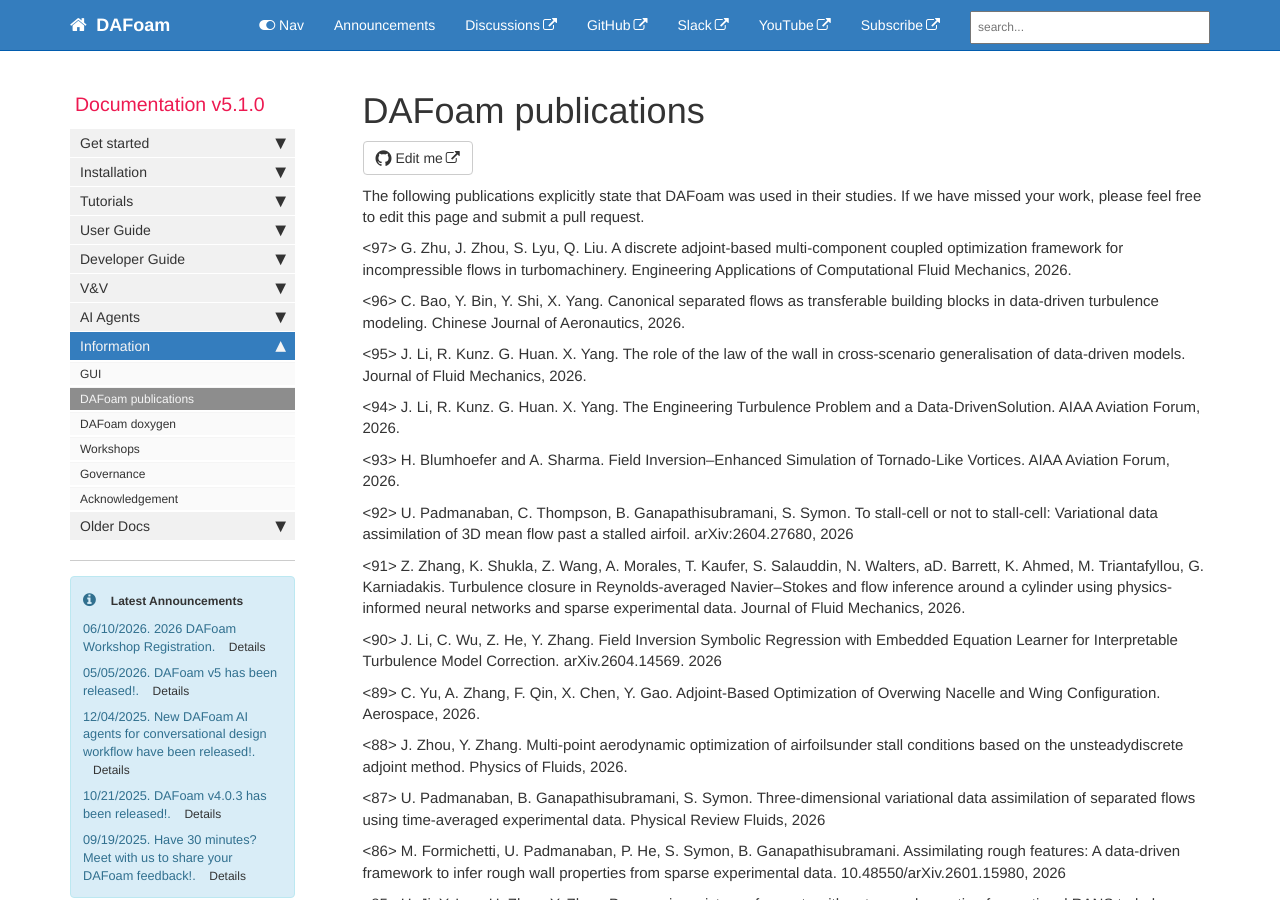
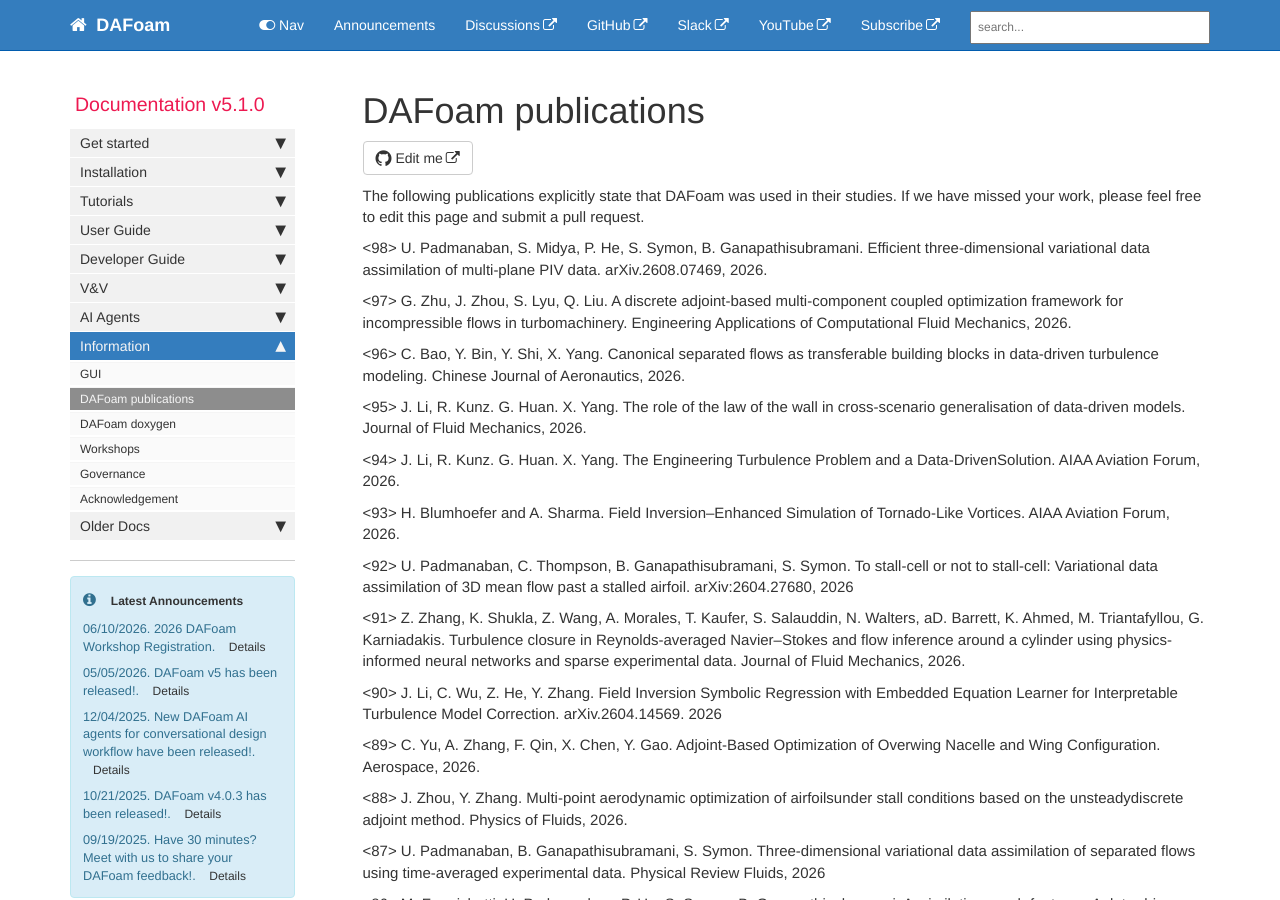
Before and after one commit to DAFoam/DAFoam.github.io, a Jekyll site: the page built from pages/mydoc/mydoc_docs_publications.md, in a window 1280 px wide and 900 px high. Built offline with Jekyll 4.4.1, drawn with Linux system fonts in a browser that asks for light colours; comment, search, counter and statistics services are not loaded.

Commit message:
content update

```diff
--- a/pages/mydoc/mydoc_docs_publications.md
+++ b/pages/mydoc/mydoc_docs_publications.md
@@ -10,6 +10,8 @@ folder: mydoc
 <!-- T.G. Iriolya, E. Mammadli, S. Eyi. Axisymmetric Flow Analysis and Geometry Optimization of Launch Pads via Discrete Adjoint Method. AIAA SciTech. -->
 
 The following publications explicitly state that DAFoam was used in their studies. If we have missed your work, please feel free to edit this page and submit a pull request.
+
+<98> U. Padmanaban, S. Midya, P. He, S. Symon, B. Ganapathisubramani. Efficient three-dimensional variational data assimilation of multi-plane PIV data. arXiv.2608.07469, 2026.
 
 <97> G. Zhu, J. Zhou, S. Lyu, Q. Liu. A discrete adjoint-based multi-component coupled optimization framework for incompressible flows in turbomachinery. Engineering Applications of Computational Fluid Mechanics, 2026.
 
```
